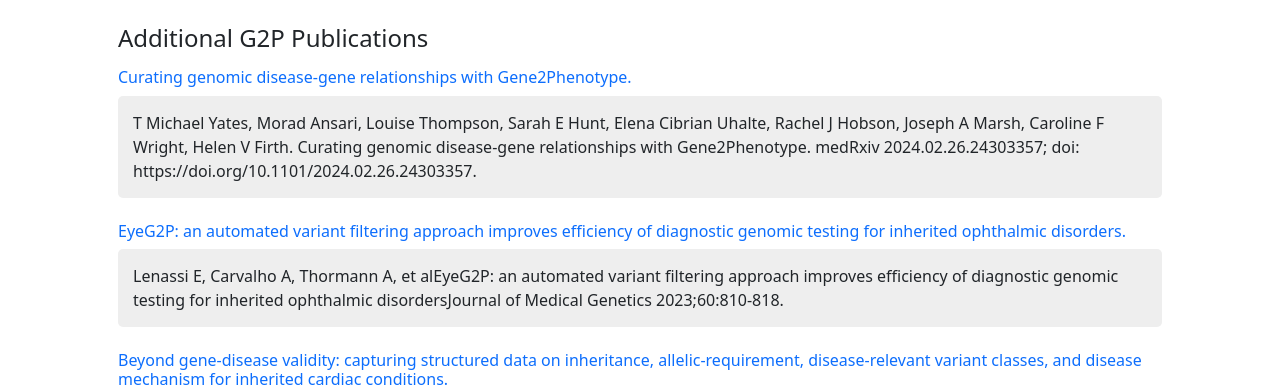
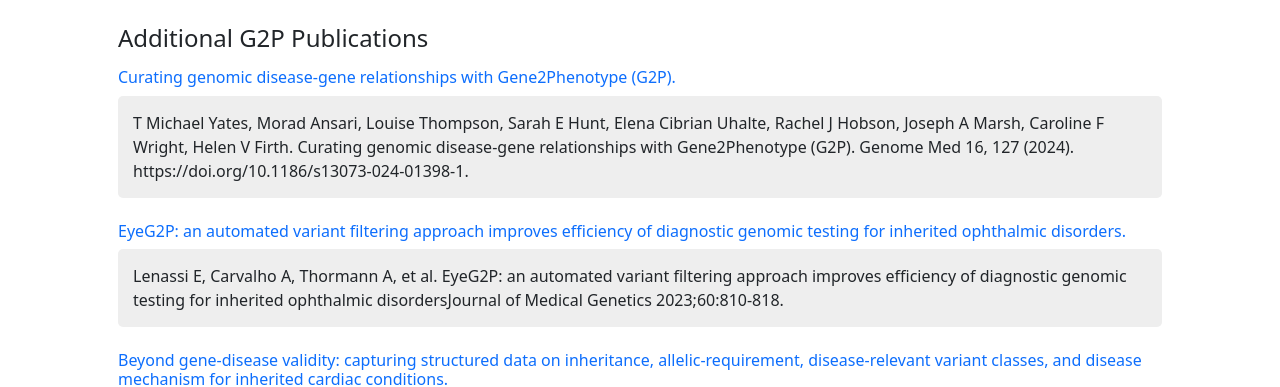
Before and after one commit to seeta-ramaraju/gene2phenotype_web, a Vue app: page /publications in a window 1280 px wide. Shown: the part 393-780 px from the top of the page. Built offline with nearby package versions, Linux system fonts and the light colour scheme; no server answers.

Commit message:
Update curation publication

```diff
--- a/src/views/PublicationsView.vue
+++ b/src/views/PublicationsView.vue
@@ -4,7 +4,7 @@ export default {
     return {
       gene2phenotype: "/gene2phenotype/",
       gene2phenotype_article: "https://doi.org/10.1038/s41467-019-10016-3",
-      curation: "https://www.medrxiv.org/content/10.1101/2024.02.26.24303357v1",
+      curation: "https://doi.org/10.1186/s13073-024-01398-1",
       eye: "https://doi.org/10.1136/jmg-2022-108618",
       gene_validity: "https://doi.org/10.1186/s13073-023-01246-8",
     };
@@ -45,15 +45,15 @@ export default {
     </div>
     <h4 class="pb-2">Additional G2P Publications</h4>
     <a v-bind:href="curation" style="text-decoration: none" target="_blank">
-      <h6>Curating genomic disease-gene relationships with Gene2Phenotype.</h6>
+      <h6>Curating genomic disease-gene relationships with Gene2Phenotype (G2P).</h6>
     </a>
     <div class="pb-2 citation-div">
       <p>
         T Michael Yates, Morad Ansari, Louise Thompson, Sarah E Hunt, Elena
         Cibrian Uhalte, Rachel J Hobson, Joseph A Marsh, Caroline F Wright,
         Helen V Firth. Curating genomic disease-gene relationships with
-        Gene2Phenotype. medRxiv 2024.02.26.24303357; doi:
-        https://doi.org/10.1101/2024.02.26.24303357.
+        Gene2Phenotype (G2P). Genome Med 16, 127 (2024).
+        https://doi.org/10.1186/s13073-024-01398-1.
       </p>
     </div>
     <a v-bind:href="eye" style="text-decoration: none" target="_blank">
@@ -64,7 +64,7 @@ export default {
     </a>
     <div class="pb-2 citation-div">
       <p>
-        Lenassi E, Carvalho A, Thormann A, et alEyeG2P: an automated variant
+        Lenassi E, Carvalho A, Thormann A, et al. EyeG2P: an automated variant
         filtering approach improves efficiency of diagnostic genomic testing for
         inherited ophthalmic disordersJournal of Medical Genetics
         2023;60:810-818.
```
